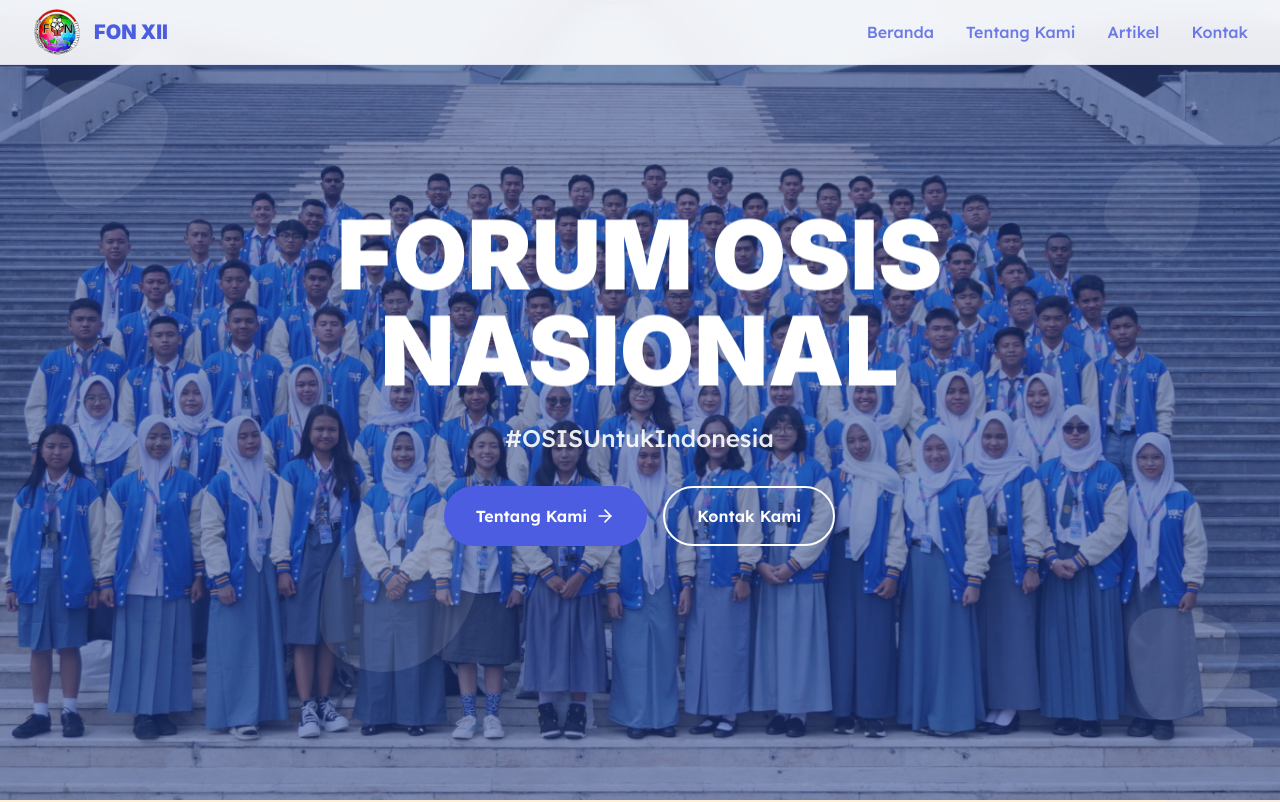
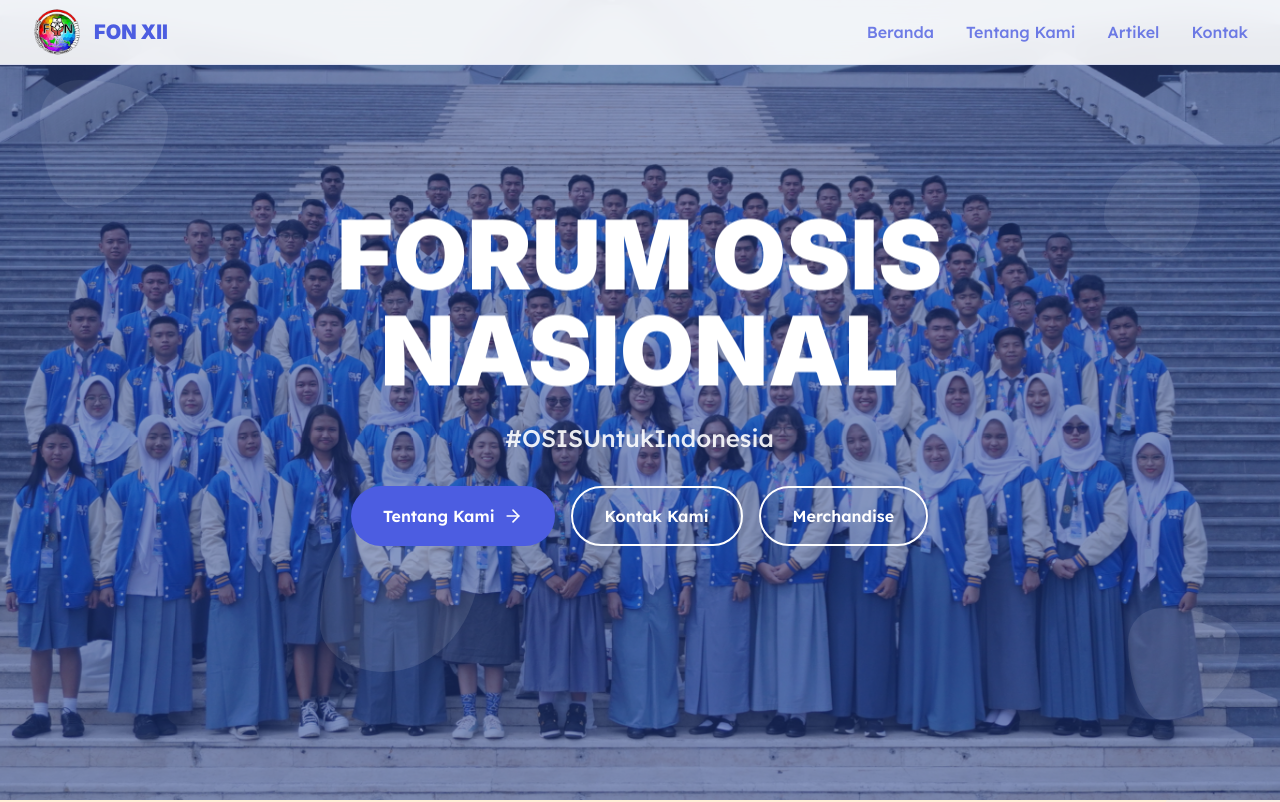
Before and after one commit to wahyusttrn/forumosisnasional-web, a Next.js app: page / in a window 1280 px wide. Shown: the top 802 px of the page. Built offline with nearby package versions, Linux system fonts and the light colour scheme.

Commit message:
feat: add merch button redirect

```diff
--- a/app/page.tsx
+++ b/app/page.tsx
@@ -101,6 +101,13 @@ export default function HomePage() {
                 className="border-2 border-white text-white px-8 py-4 rounded-full font-semibold hover:bg-white hover:text-brand-blue transition-all duration-200"
               >
                 Kontak Kami
+              </Link>
+              <Link
+                href="https://forms.gle/G7EvuUL5wU3T3WZr6"
+                target="_blank"
+                className="border-2 border-white text-white px-8 py-4 rounded-full font-semibold hover:bg-white hover:text-brand-blue transition-all duration-200"
+              >
+                Merchandise
               </Link>
             </div>
           </ScrollAnimation>
```
